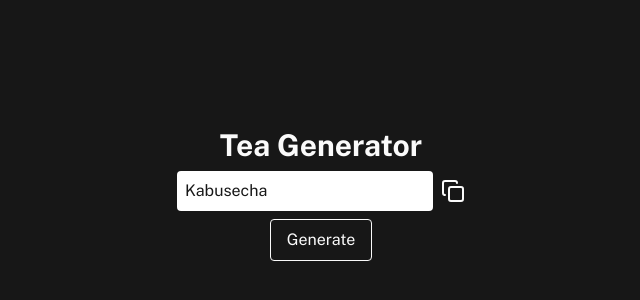
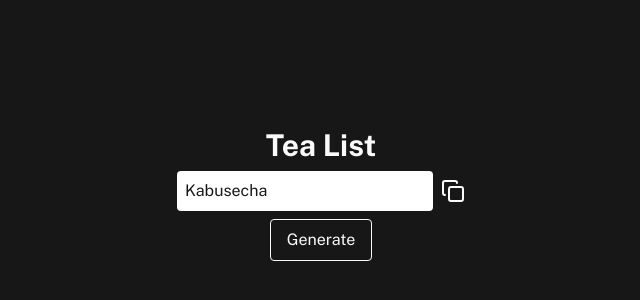
Before and after one commit to teaonrocks/tea-names, an Astro site: page / in a window 1280 px wide. Shown: the part 206-506 px from the top of the page, without its empty margins (319-959 px from the left). Built offline with nearby package versions, Linux system fonts and the light colour scheme; Astro itself is replaced by a stand-in of ours.

Commit message:
changed name

```diff
--- a/src/pages/index.astro
+++ b/src/pages/index.astro
@@ -3,7 +3,7 @@ import Layout from "../layouts/Layout.astro";
 import Card from "../components/Card.astro";
 ---
 
-<Layout title="Tea Names">
+<Layout title="Tea List">
 	<main class="flex items-center justify-center h-screen flex-col gap-2">
 		<div
 			id="toast"
@@ -11,7 +11,7 @@ import Card from "../components/Card.astro";
 		>
 			Copied to clipboard!
 		</div>
-		<h1 class="text-3xl font-bold">Tea Generator</h1>
+		<h1 class="text-3xl font-bold">Tea List</h1>
 		<div class="flex gap-2">
 			<input
 				id="tea-name"
```
